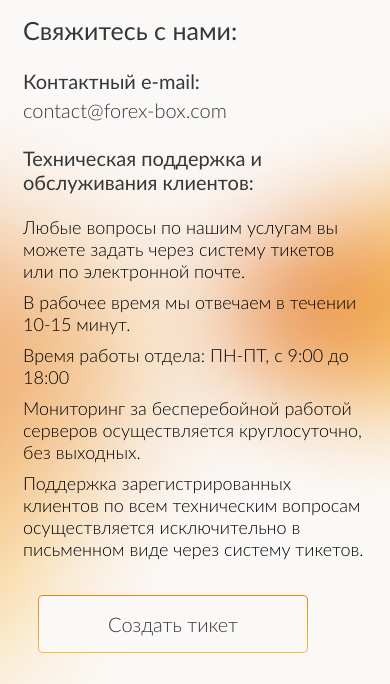
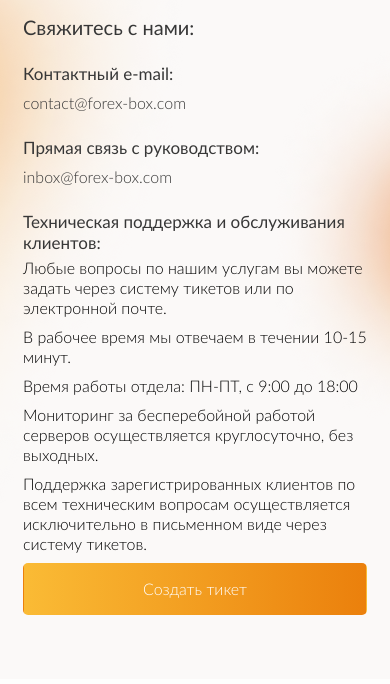
Before and after one commit to Mikhailo-Kandyba/Forex-box-Site, a website: page src/contacts.html in a window 390 px wide. Shown: the part 81-765 px from the top of the page. Drawn offline with nearby package versions, Linux system fonts and the light colour scheme; files whose address does not match are found by name.

Commit message:
mobile version

```diff
--- a/src/scss/_contacts.scss
+++ b/src/scss/_contacts.scss
@@ -19,6 +19,11 @@
       font-size: $font-size-base + 5;
       line-height: $line-height-base + 6;
       color: $mine-shaft;
+    }
+
+    @include breakpoint($mobile) {
+      font-size: $font-size-base;
+      line-height: $line-height-base;
     }
   }
 }
@@ -49,14 +54,23 @@
     @include breakpoint($desktop) {
       display: none;
     }
+
+    @include breakpoint($mobile) {
+      display: block;
+    }
   }
 
   .info {
     &:last-child {
       display: none;
+
        @include breakpoint($desktop) {
          display: block;
        }
+
+      @include breakpoint($mobile) {
+        display: none;
+      }
     }
   }
 }
@@ -93,6 +107,11 @@
       font-size: $font-size-base;
       line-height: $line-height-base;
     }
+
+    @include breakpoint($mobile) {
+      font-size: $font-size-base - 3;
+      line-height: $line-height-base - 3;
+    }
   }
 
   a {
@@ -102,6 +121,11 @@
 
     @include breakpoint($desktop) {
       margin-bottom: 24px;
+    }
+
+    @include breakpoint($mobile) {
+      font-size: $font-size-base - 4;
+      line-height: $line-height-base - 4;
     }
   }
 
@@ -113,6 +137,11 @@
     @include breakpoint($desktop) {
       line-height: $line-height-base - 2;
       margin-bottom: 9px;
+    }
+
+    @include breakpoint($mobile) {
+      font-size: $font-size-base - 4;
+      line-height: $line-height-base - 4;
     }
   }
 
@@ -130,6 +159,11 @@
       padding: 17px 0;
       margin-bottom: 9px;
     }
+
+    @include breakpoint($mobile) {
+      max-width: 100%;
+      padding: 0;
+    }
   }
 
   .holder-btn {
@@ -140,14 +174,28 @@
       margin-bottom: 10px;
       max-width: 300px;
     }
+
+    @include breakpoint($mobile) {
+      max-width: 100%;
+      padding: 0;
+    }
   }
 
-  .btn {
-    @include border-gradient;
+    .btn {
+      @include border-gradient;
 
-    &:hover {
-      background: linear-gradient(90deg, #fabb35 0%, #eb800c 100%);
-    }
+      @include breakpoint($mobile) {
+        background: linear-gradient(90deg, #fabb35 0%, #eb800c 100%);
+        color: $white;
+      }
+
+      &:hover {
+        background: linear-gradient(90deg, #fabb35 0%, #eb800c 100%);
+
+        @include breakpoint($mobile) {
+          background: $transparent;
+        }
+      }
   }
 }
 
@@ -161,4 +209,17 @@
       display: none;
     }
   }
+
+  .ellipse-3 {
+    @include breakpoint($mobile) {
+      right: -69%;
+    }
+  }
+
+  .ellipse-9 {
+    @include breakpoint($mobile) {
+      bottom: 11%;
+      left: -40%;
+    }
+  }
 }
```
Also changed, not shown: src/css/styles.css.
